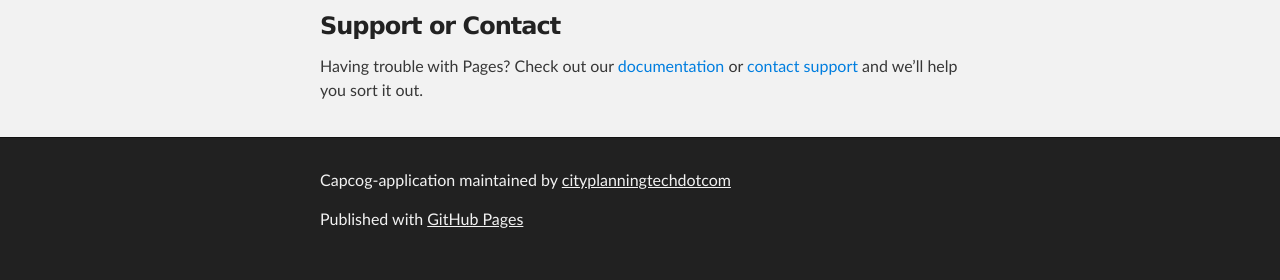
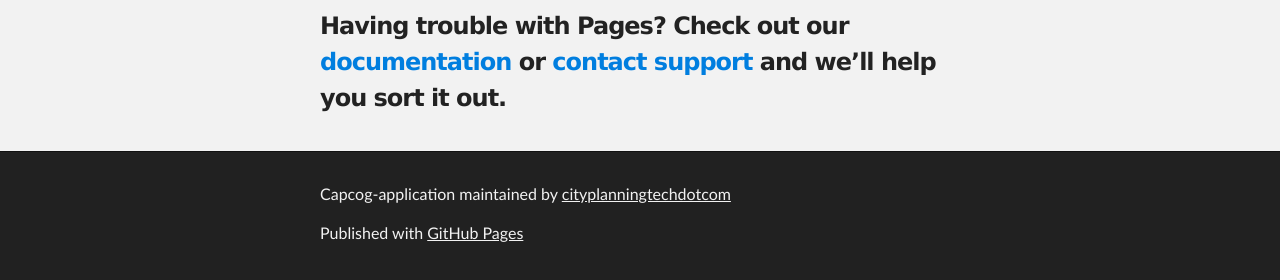
Before and after one commit to cityplanningtechdotcom/CAPCOG-application, a plain HTML site: page index.html in a window 1280 px wide. Shown: the part 1039-1319 px from the top of the page. Drawn offline with Linux system fonts and the light colour scheme.

Commit message:
Update index.html

```diff
--- a/index.html
+++ b/index.html
@@ -39,8 +39,6 @@
 <style>.embed-container {position: relative; padding-bottom: 80%; height: 0; max-width: 100%;} .embed-container iframe, .embed-container object, .embed-container iframe{position: absolute; top: 0; left: 0; width: 100%; height: 100%;} small{position: absolute; z-index: 40; bottom: 0; margin-bottom: -15px;}</style><div class="embed-container"><iframe width="500" height="400" frameborder="0" scrolling="no" marginheight="0" marginwidth="0" title="City of Austin Code Department Report" src="//cityplanningtech.maps.arcgis.com/apps/Embed/index.html?webmap=195ce84d41b44da2a5950c823542d3ce&amp;extent=-97.8219,30.2412,-97.6537,30.3617&amp;zoom=true&amp;scale=true&amp;disable_scroll=true&amp;theme=light"></iframe></div>
 <h3>
 
-<a id="support-or-contact" class="anchor" href="#support-or-contact" aria-hidden="true"><span aria-hidden="true" class="octicon octicon-link"></span></a>Support or Contact</h3>
-
 <p>Having trouble with Pages? Check out our <a href="https://help.github.com/pages">documentation</a> or <a href="https://github.com/contact">contact support</a> and we’ll help you sort it out.</p>
       </section>
     </div>
```
